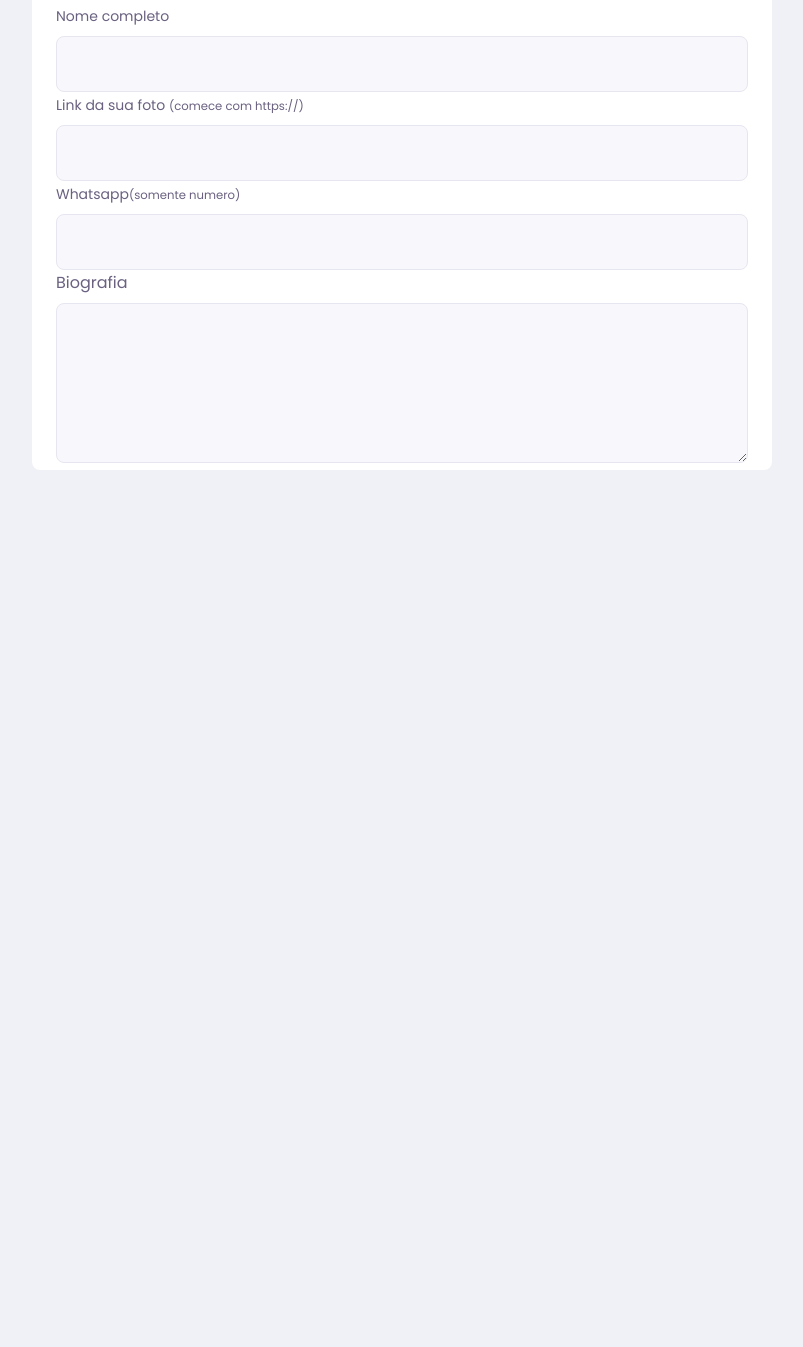
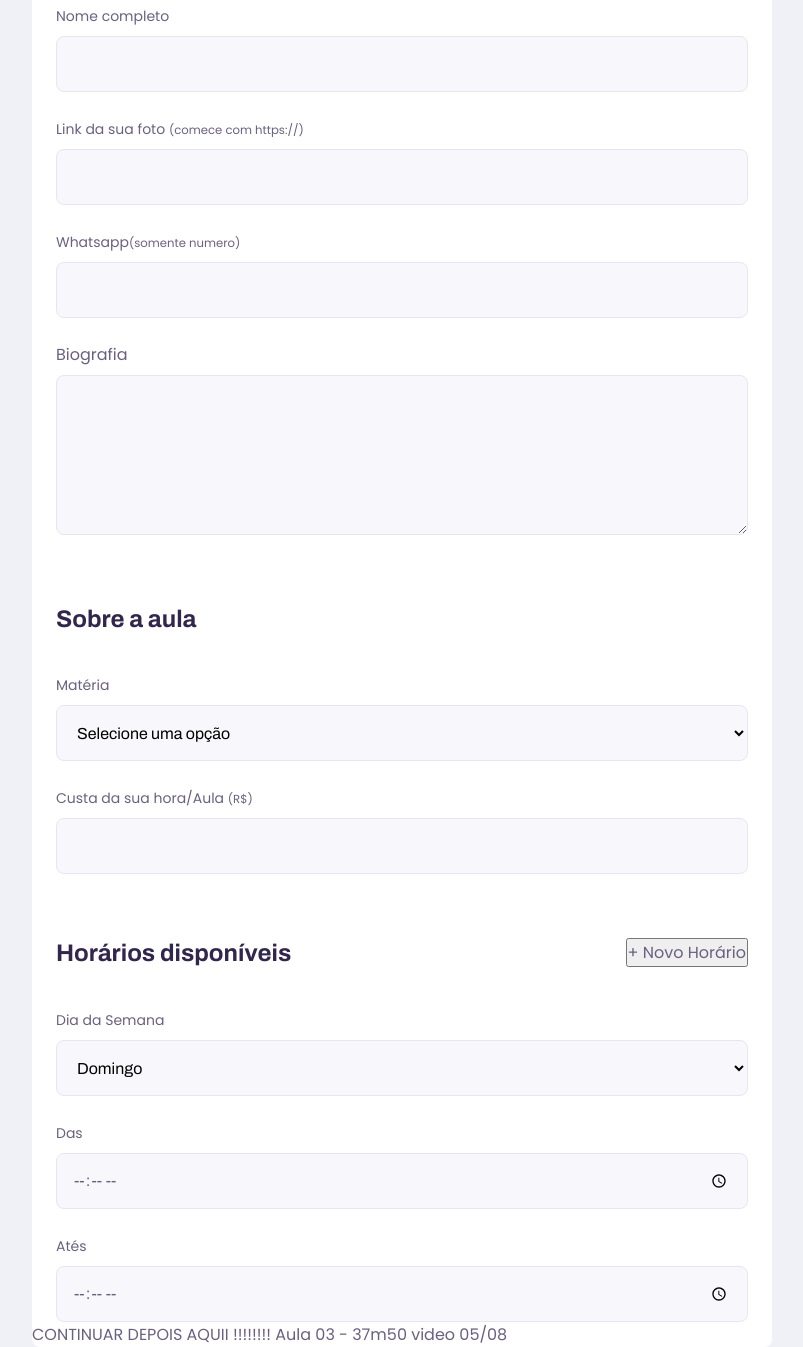
Before and after one commit to Lucas0019/proffy, a plain HTML site: page give-classes.html in a window 1280 px wide. Shown: the part 435-1782 px from the top of the page, without its empty margins (238-1041 px from the left). Before the commit the page ends 905 px from the top, so only its background shows below. Drawn offline with Linux system fonts and the light colour scheme.

Commit message:
Rafatoraçao nos Forms Add

```diff
--- a/give-classes.html
+++ b/give-classes.html
@@ -62,7 +62,67 @@
                     </div>
 
                 </fieldset>
+
+                <fieldset>
+                    <legend>Sobre a aula</legend>
+                    <div class="select-block">
+                        <label for="subject">Matéria </label>
+                        <select name="subject" id="subject" required>
+                            <option value="">Selecione uma opção</option>
+                            <option value="1">Artes</option>
+                            <option value="2">Biologia</option>
+                            <option value="3">Ciências</option>
+                            <option value="4">Educação física</option>
+                            <option value="5">Física</option>
+                            <option value="6">Geografia</option>
+                            <option value="7">História</option>
+                            <option value="8">Matemática</option>
+                            <option value="9">Português</option>
+                            <option value="10">Química</option>
+                        </select>
+                    </div>
+
+                    <div class="input-block">
+                        <label for="cost">Custa da sua hora/Aula
+                            <small>(R$)</small>
+                        </label>
+                        <input type="cost" id="cost" type="number" required>
+                    </div>
+                </fieldset>
+
+                <fieldset>
+                    <legend>Horários disponíveis
+                        <button id="add-time">+ Novo Horário</button>
+                    </legend>
+
+                    <div class="schedule-item">
+                        <div class="select-block">
+                            <label for="weekday" id="weekday">Dia da Semana</label>
+                            <select name="weekday[]" required>
+                                <option value="0">Domingo</option>
+                                <option value="1">Segunda-feira</option>
+                                <option value="2">Terça-feira</option>
+                                <option value="3">Quarta-feira</option>
+                                <option value="4">Quinta-feira</option>
+                                <option value="5">Sexta-feira</option>
+                                <option value="6">Sábado</option>
+                           </select>
+                        </div>
+
+                        <div class="input-block">
+                            <label for="time_from">Das</label>
+                            <input type="time" name="time_from[]" required>
+                        </div>
+
+                        <div class="input-block">
+                            <label for="time_to">Atés</label>
+                            <input type="time" name="time_to[]" required>
+                        </div>
+                    </div>
+
+                </fieldset>
             </form>
+            <footer>CONTINUAR DEPOIS AQUII !!!!!!!! Aula 03 - 37m50 video 05/08 </footer>
         </main>
     </div>
 
--- a/styles/partials/page-give-classes.css
+++ b/styles/partials/page-give-classes.css
@@ -1,6 +1,10 @@
 #page-give-classes #container {
     width: 100vw;
     height: 100vh;
+}
+
+#page-give-classes .page-header .header-content {
+    margin-top: 6.4rem;
 }
 
 #page-give-classes main {
@@ -29,6 +33,19 @@
     border-bottom: 1px solid var (--color-line-in-white);
 }
 
+
+/**Separação dos forms */
+
+#page-give-classes fieldset+fieldset {
+    margin-top: 6.4rem;
+}
+
+#page-give-classes .input-block+.input-block,
+#page-give-classes .input-block+.textarea-block,
+#page-give-classes .select-block+.input-block {
+    margin-top: 2.4rem;
+}
+
 @media (min-width: 700px) {
     #page-give-classes #container {
         max-width: 100vw;
```
